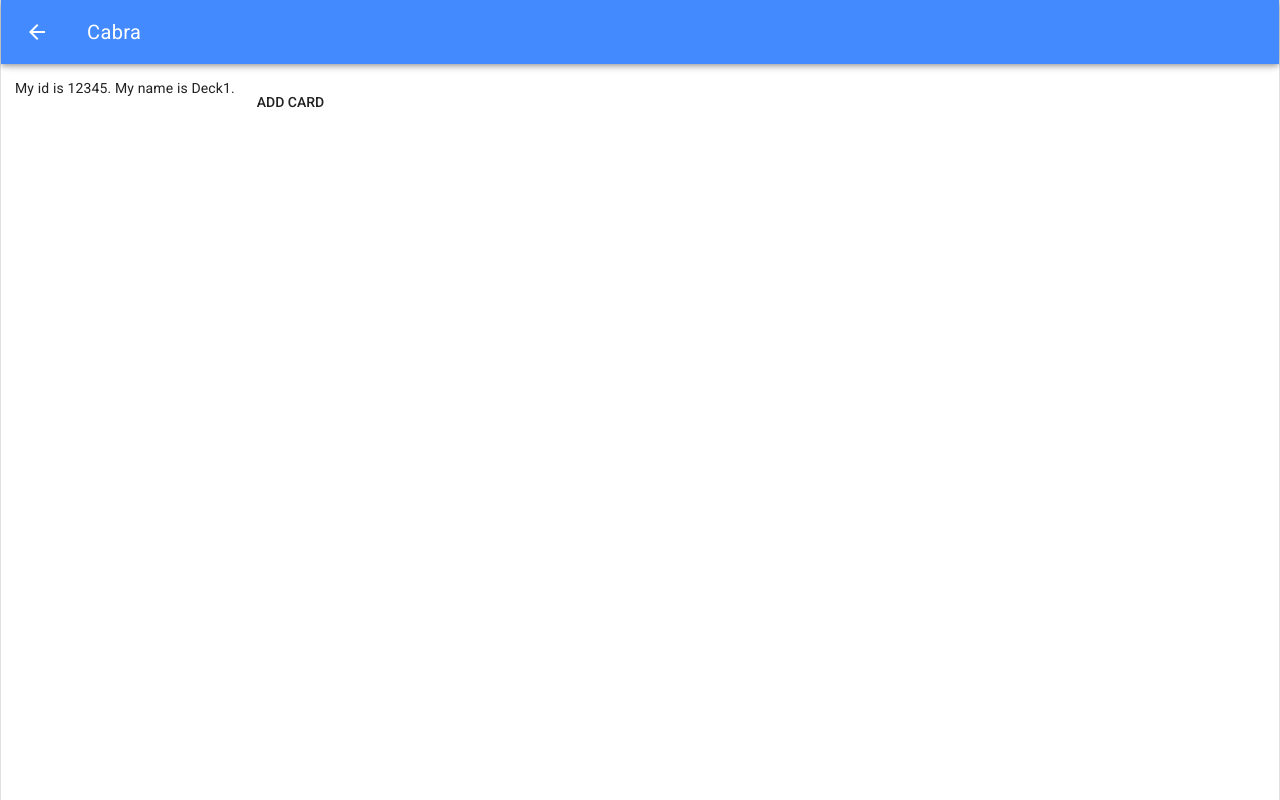
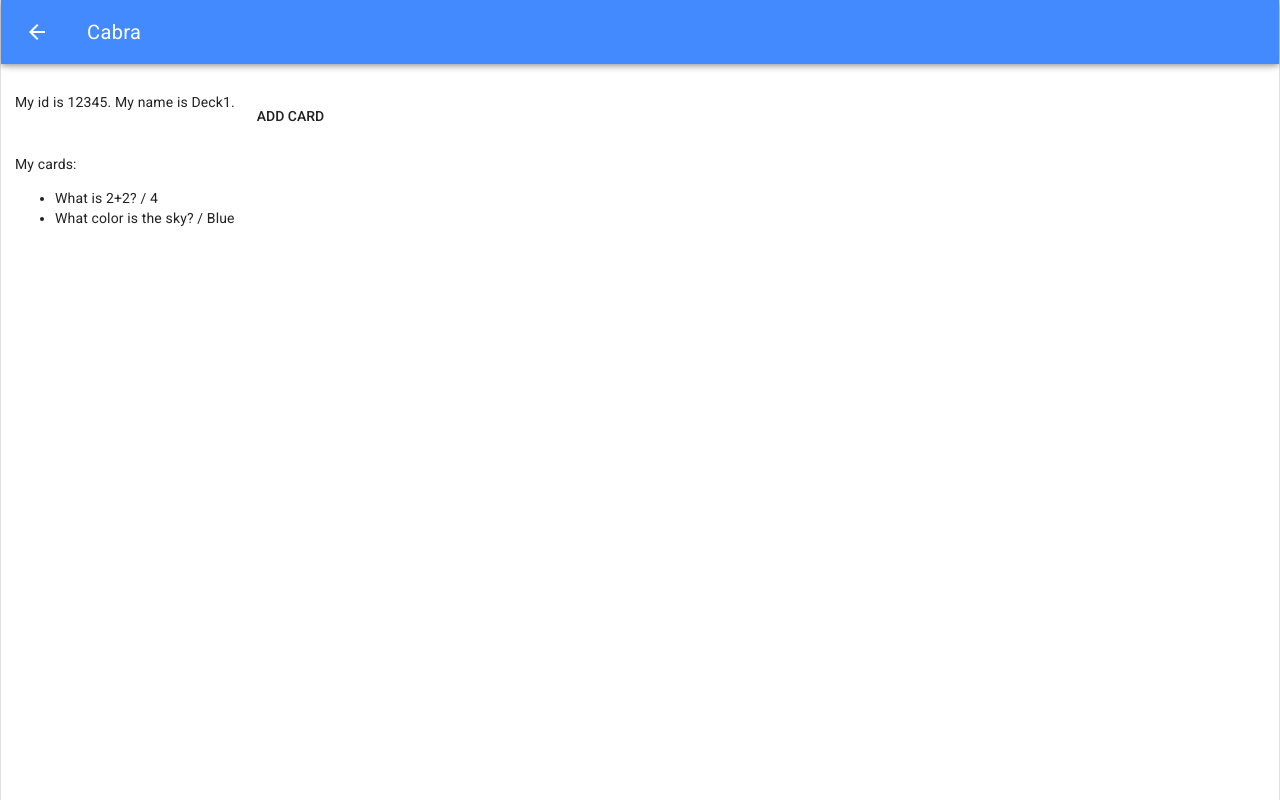
Before and after one commit to hathix/cabra-vue2, a Vue app: page /#/decks/12345 in a window 1280 px wide. Built offline with nearby package versions, Linux system fonts and the light colour scheme.

Commit message:
show questions and answers of cards

```diff
--- a/src/views/DeckPage.vue
+++ b/src/views/DeckPage.vue
@@ -1,7 +1,18 @@
 <template>
   <div>
+    <p>
     My id is {{ $route.params.id }}. My name is {{ deck.name }}.
     <md-button @click="addCard()">Add card</md-button>
+  </p>
+    <p>
+    My cards:
+  </p>
+
+    <ul>
+      <li v-for="card in deck.cards">
+        {{ card.question }} / {{ card.answer }}
+      </li>
+    </ul>
   </div>
 </template>
 
```
